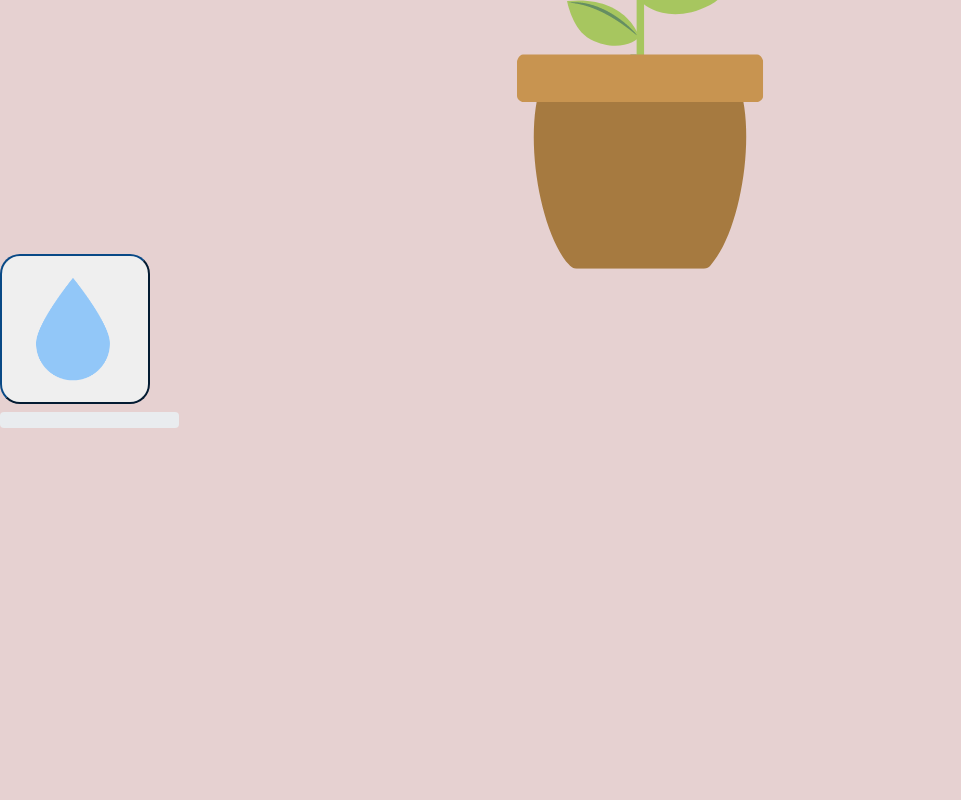
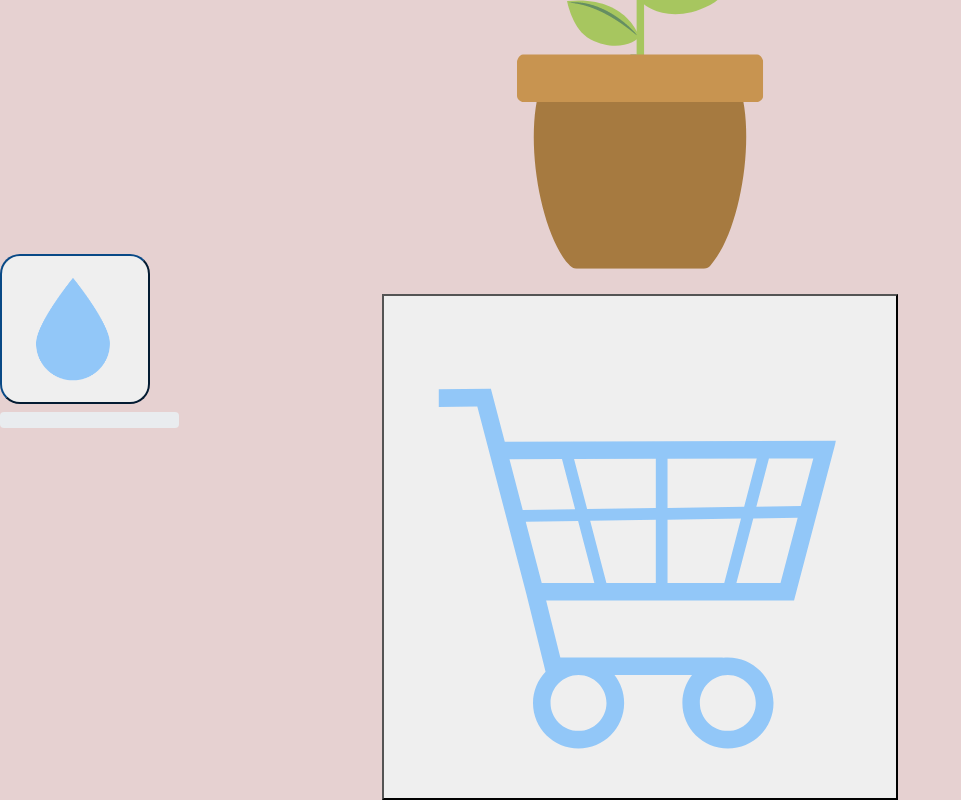
Before and after one commit to alex-schrader/PlantPet, a React (Create React App) app in the folder plantpet/: page / in a window 1280 px wide. Shown: the part 276-1076 px from the top of the page, without its empty margins (0-961 px from the left). Before the commit the page ends 800 px from the top, so only its background shows below. Built offline with nearby package versions, Linux system fonts and the light colour scheme.

Commit message:
adding store button

```diff
--- a/plantpet/src/App.js
+++ b/plantpet/src/App.js
@@ -6,6 +6,7 @@ import "bootstrap/dist/css/bootstrap.min.css";
 import Levels from "./Components/Levels";
 import "./App.css";
 import waterplant from "./water.png";
+import shopbutton from "./shop.png";
 import LoginButton from "./Components/Loginout/LoginButton";
 import LogoutButton from "./Components/Loginout/LogoutButton";
 import Profile from "./Components/Profile";
@@ -54,7 +55,11 @@ function App() {
           <img className="waterlogo" src={waterplant}></img>
         </button>
       </div>
-      {/* <h1>{water}</h1> */}
+      <div className="shop">
+        <button className="shopButton">
+          <img className="shoplogo" src={shopbutton}></img>
+        </button>
+      </div>
     </div>
 
   );
```
Also changed, not shown: plantpet/src/shop.png (added).
